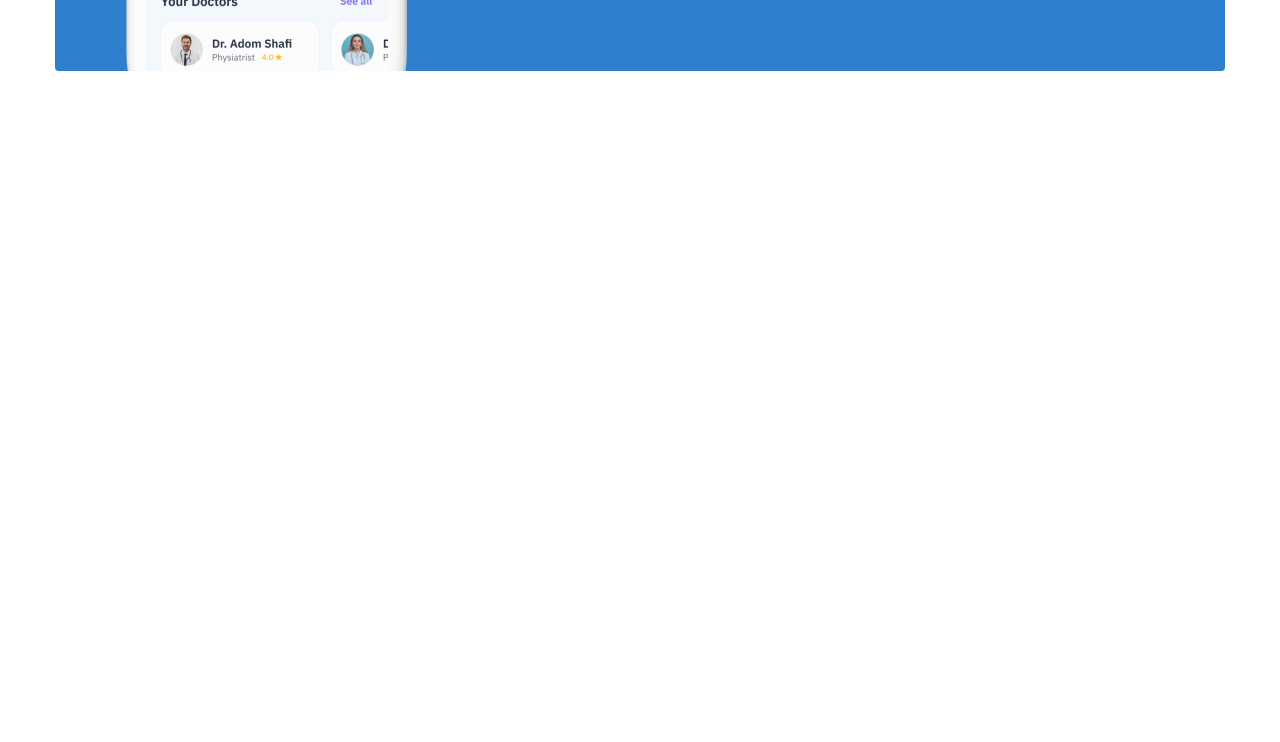
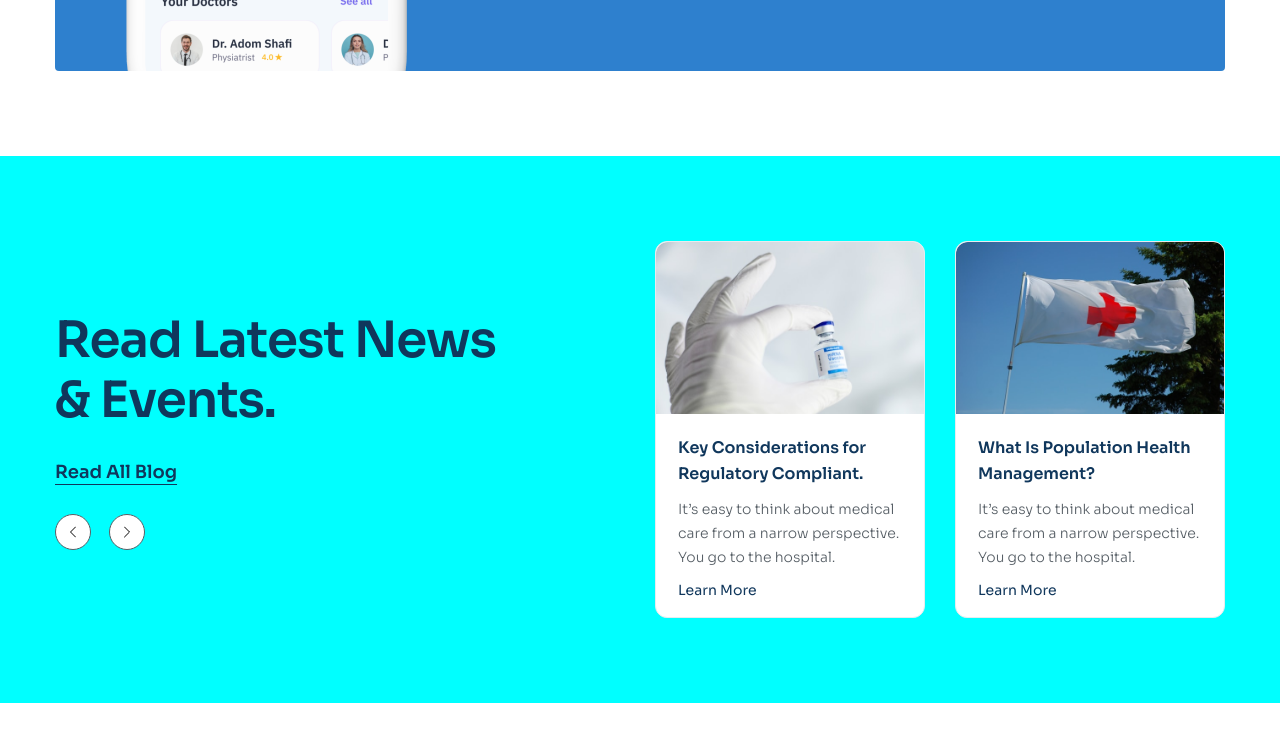
Before and after one commit to QuocTien159/Figma-to-HTML-3, a plain HTML site: page index.html in a window 1280 px wide. Shown: the part 4894-5636 px from the top of the page. Drawn offline with Linux system fonts and the light colour scheme.

Commit message:
làm blog

```diff
--- a/assets/css/style.css
+++ b/assets/css/style.css
@@ -501,3 +501,98 @@ a {
   column-gap: 28px;
   align-items: center;
 }
+
+/* ============================== blog ========================================== */
+.blog {
+  padding: 85px 0;
+  background-color: cyan;
+}
+
+.blog__inner {
+  display: flex;
+  justify-content: space-between;
+  align-items: center;
+}
+
+.blog__content {
+  width: 40%;
+}
+
+.blog__heading {
+  max-width: 470px;
+}
+
+.blog__more {
+  margin-top: 28px;
+  color: #10375c;
+  font-size: 1.8rem;
+  font-weight: 600;
+  line-height: 1.56;
+  text-decoration: underline;
+  text-underline-offset: 6px;
+  display: inline-block;
+}
+
+.blog__control {
+  margin-top: 28px;
+  justify-content: start;
+}
+
+.blog__list {
+  display: grid;
+  grid-template-columns: repeat(2, 1fr);
+  column-gap: 30px;
+}
+
+.blog-item {
+  max-width: 270px;
+  border-radius: 12px;
+  border: 1px solid #e8ebee;
+  background-color: #fff;
+  overflow: hidden;
+  transition: 0.5s;
+}
+.blog-item:hover {
+  box-shadow: 0 18px 50px 0 rgba(0, 0, 0, 0.05);
+  border-color: transparent;
+  cursor: pointer;
+  transform: scale(1.1);
+}
+
+.blog-item__thumb {
+  width: 270px;
+  height: 172px;
+  border-radius: 12px 12px 0 0;
+  object-fit: cover;
+}
+
+.blog-item__body {
+  padding: 18px 22px;
+}
+
+.blog-item__heading {
+  color: #10375c;
+  font-size: 1.6rem;
+  font-weight: 600;
+  line-height: 1.63;
+}
+
+.blog-item__desc {
+  margin-top: 10px;
+  color: #575f66;
+  font-size: 1.4rem;
+  font-weight: 300;
+  line-height: 1.72;
+}
+
+.blog-item__more {
+  margin-top: 12px;
+  color: #10375c;
+  font-size: 1.4rem;
+  font-weight: 400;
+  line-height: normal;
+  display: inline-block;
+}
+.blog-item__more:hover {
+  color: #2e80ce;
+}
--- a/index.html
+++ b/index.html
@@ -499,6 +499,104 @@
           </div>
         </div>
       </section>
+
+      <!-- blog -->
+      <section class="blog">
+        <div class="container">
+          <div class="blog__inner">
+            <!-- left blog -->
+            <section class="blog__content">
+              <h2 class="section-heading blog__heading">
+                Read Latest News & Events.
+              </h2>
+              <a href="#!" class="blog__more">Read All Blog</a>
+
+              <div class="control blog__control">
+                <!-- previous -->
+                <button class="control__btn">
+                  <svg
+                    class="control__icon"
+                    xmlns="http://www.w3.org/2000/svg"
+                    width="6"
+                    height="12"
+                    viewBox="0 0 6 12"
+                    fill="none"
+                  >
+                    <path
+                      d="M5.5 1L0.5 6L5.5 11"
+                      stroke="currentColor"
+                      stroke-linecap="round"
+                      stroke-linejoin="round"
+                    />
+                  </svg>
+                </button>
+                <!-- next -->
+                <button class="control__btn">
+                  <svg
+                    class="control__icon control__icon--next"
+                    xmlns="http://www.w3.org/2000/svg"
+                    width="6"
+                    height="12"
+                    viewBox="0 0 6 12"
+                    fill="none"
+                  >
+                    <path
+                      d="M5.5 1L0.5 6L5.5 11"
+                      stroke="currentColor"
+                      stroke-linecap="round"
+                      stroke-linejoin="round"
+                    />
+                  </svg>
+                </button>
+              </div>
+            </section>
+            <!-- right blog -->
+            <div class="blog__list">
+              <!-- item 1 -->
+              <article class="blog-item">
+                <figure class="blocg-item__wrap">
+                  <img
+                    src="./assets/img/blog1.jpg"
+                    alt="Key Considerations for Regulatory Compliant."
+                    class="blog-item__thumb"
+                  />
+                </figure>
+                <section class="blog-item__body">
+                  <a href="#!" class="blog-item__heading"
+                    >Key Considerations for Regulatory Compliant.</a
+                  >
+                  <p class="blog-item__desc">
+                    It’s easy to think about medical care from a narrow
+                    perspective. You go to the hospital.
+                  </p>
+                  <a href="#!" class="blog-item__more">Learn More</a>
+                </section>
+              </article>
+
+              <!-- item 2 -->
+              <article class="blog-item">
+                <figure class="blocg-item__wrap">
+                  <img
+                    src="./assets/img/blog2.jpg"
+                    alt="What Is Population Health Management?"
+                    class="blog-item__thumb"
+                  />
+                </figure>
+                <section class="blog-item__body">
+                  <a href="#!" class="blog-item__heading"
+                    >What Is Population Health Management?</a
+                  >
+                  <p class="blog-item__desc">
+                    It’s easy to think about medical care from a narrow
+                    perspective. You go to the hospital.
+                  </p>
+                  <a href="#!" class="blog-item__more">Learn More</a>
+                </section>
+              </article>
+            </div>
+          </div>
+        </div>
+      </section>
     </main>
   </body>
 </html>
```
Also changed, not shown: assets/img/blog1.jpg (added), assets/img/blog2.jpg (added).
